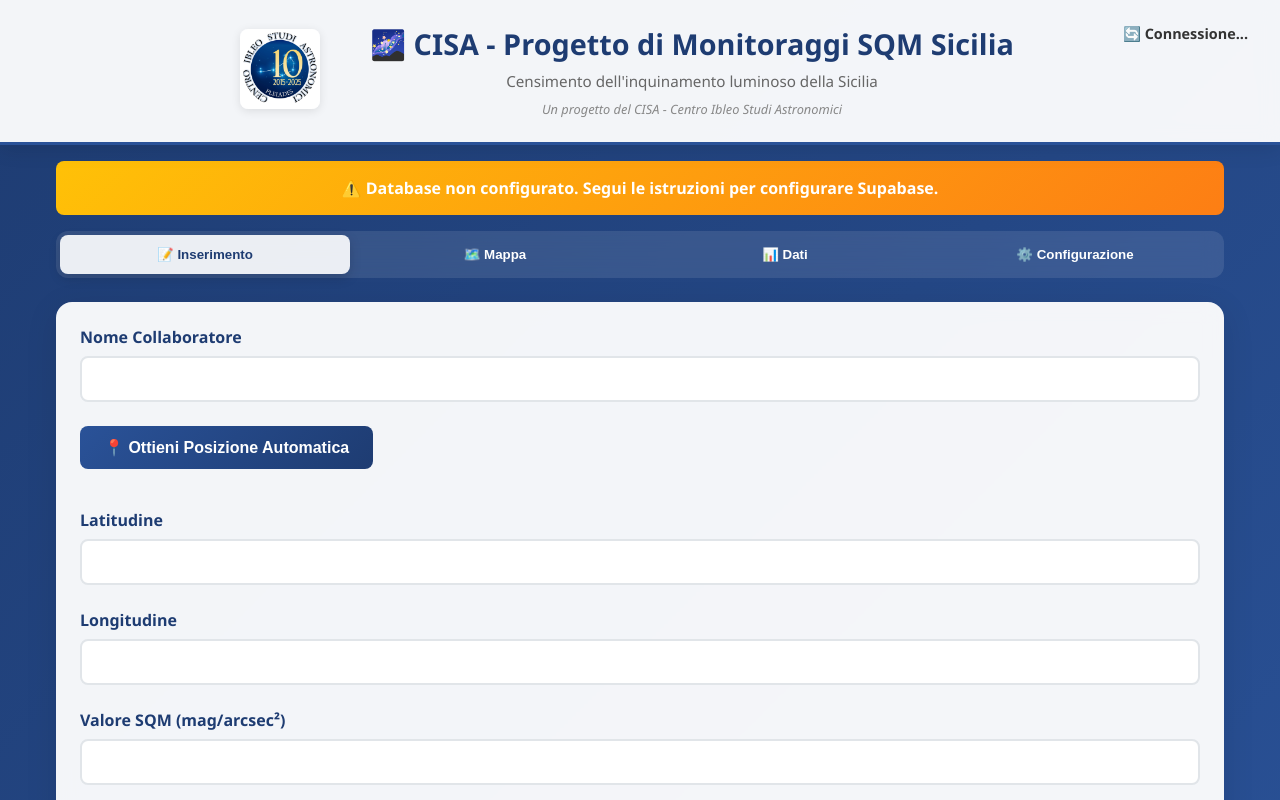
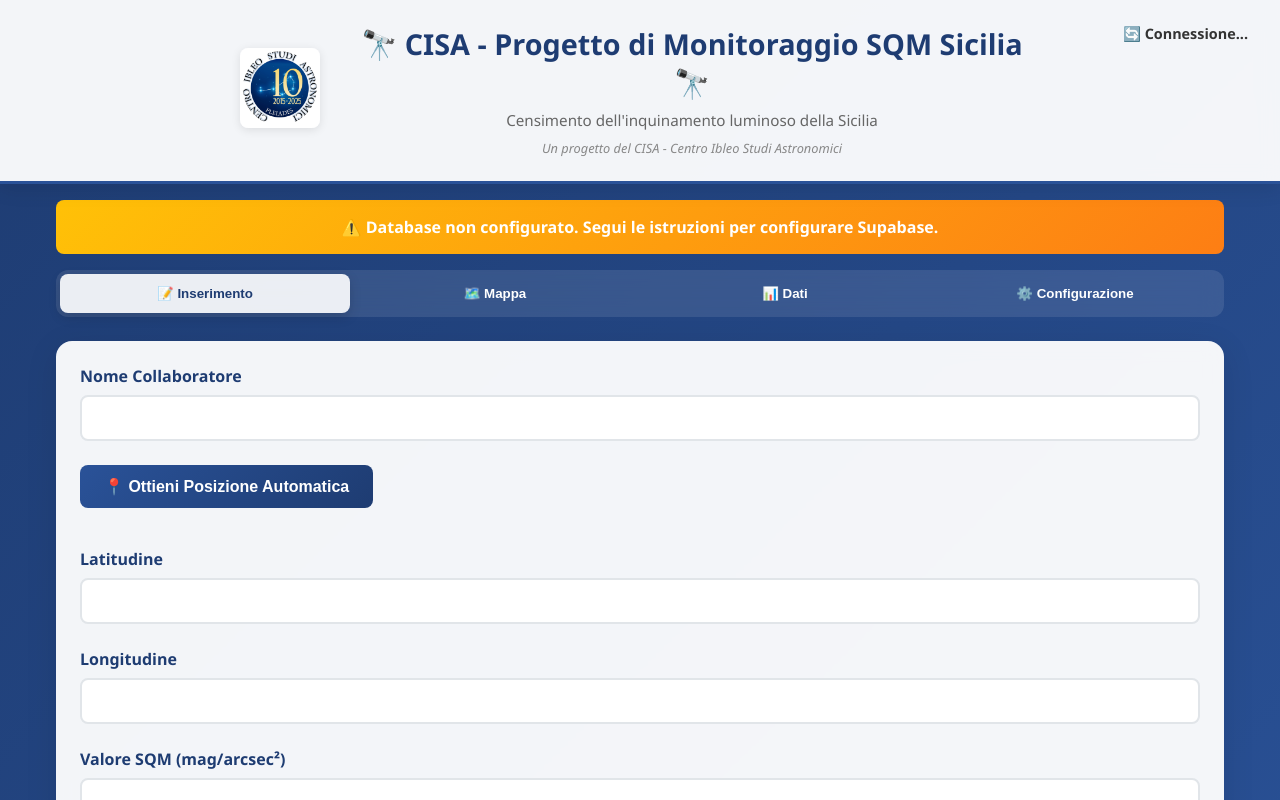
Before and after one commit to salvopluchino73/sqm-database, a plain HTML site: page index.html in a window 1280 px wide. Shown: the top 800 px of the page. Drawn offline with nearby package versions, Linux system fonts and the light colour scheme.

Commit message:
Update index.html

```diff
--- a/index.html
+++ b/index.html
@@ -392,7 +392,7 @@
             </div>
             <div class="header-text">
                 <!-- MODIFICA QUI: Personalizza questi testi una volta per tutti -->
-                <h1 id="pageTitle">🌌 CISA - Progetto di Monitoraggi SQM Sicilia</h1>
+                <h1 id="pageTitle"> 🔭 CISA - Progetto di Monitoraggio SQM Sicilia 🔭</h1>
                 <p id="pageDescription">Censimento dell'inquinamento luminoso della Sicilia</p>
                 <div class="header-note" id="associationNote">
                     Un progetto del CISA - Centro Ibleo Studi Astronomici
```
